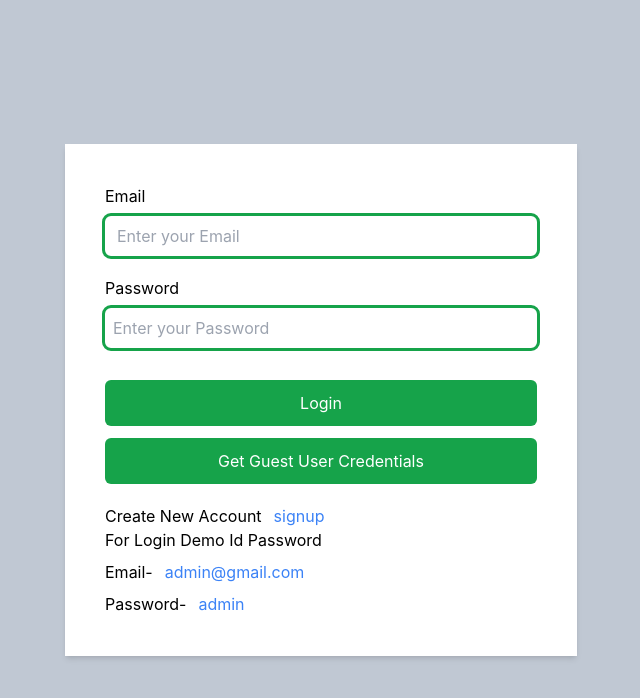
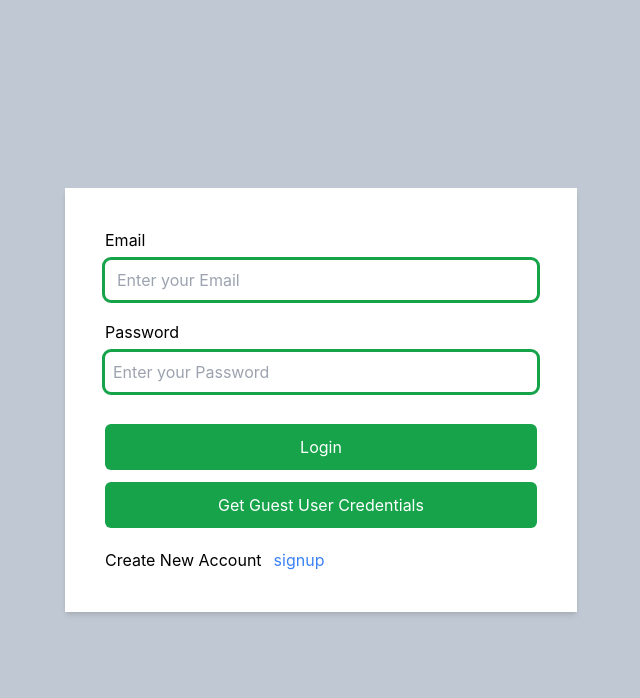
Before and after one commit to qamarali205/WhatsAppClone, a React (Create React App) app in the folder client/: page /login in a window 1280 px wide. Shown: the top 698 px of the page, without its empty margins (319-959 px from the left). Built offline with nearby package versions, Linux system fonts and the light colour scheme.

Commit message:
Update Login.jsx

```diff
--- a/client/src/components/Registration/Login.jsx
+++ b/client/src/components/Registration/Login.jsx
@@ -114,7 +114,7 @@ const Login = () => {
             signup
           </p>
         </div>
-        <h3>For Login Demo Id Password</h3>
+{/*         <h3>For Login Demo Id Password</h3>
         <div className="flex space-x-3 item-center mt-2">
           <p className="">Email-</p>
           <p className="text-blue-500 hover:text-blue-800">admin@gmail.com</p>
@@ -122,7 +122,7 @@ const Login = () => {
         <div className="flex space-x-3 item-center mt-2">
           <p className="">Password-</p>
           <p className="text-blue-500 hover:text-blue-800">admin</p>
-        </div>
+        </div> */}
       </div>
 
       </div>
```
